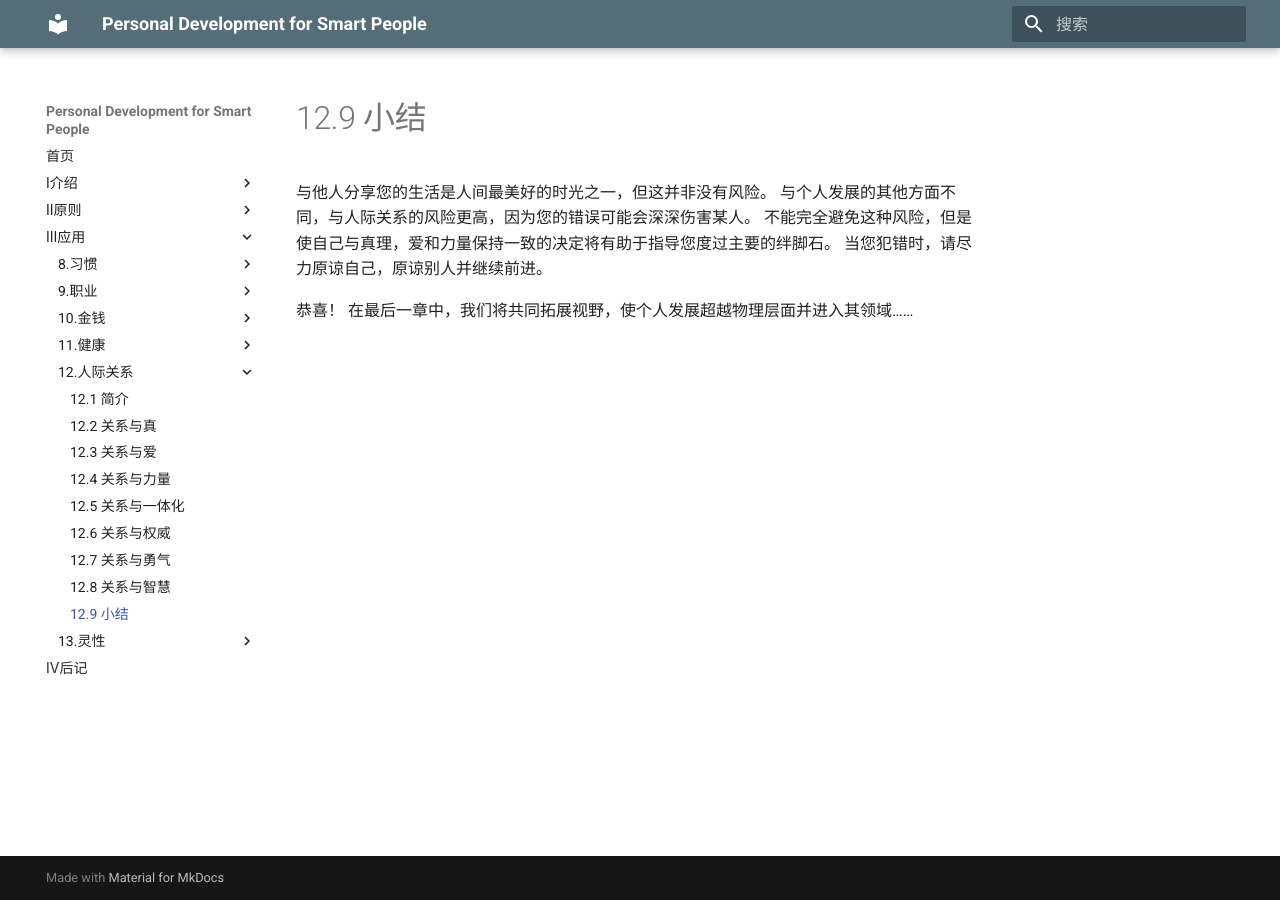
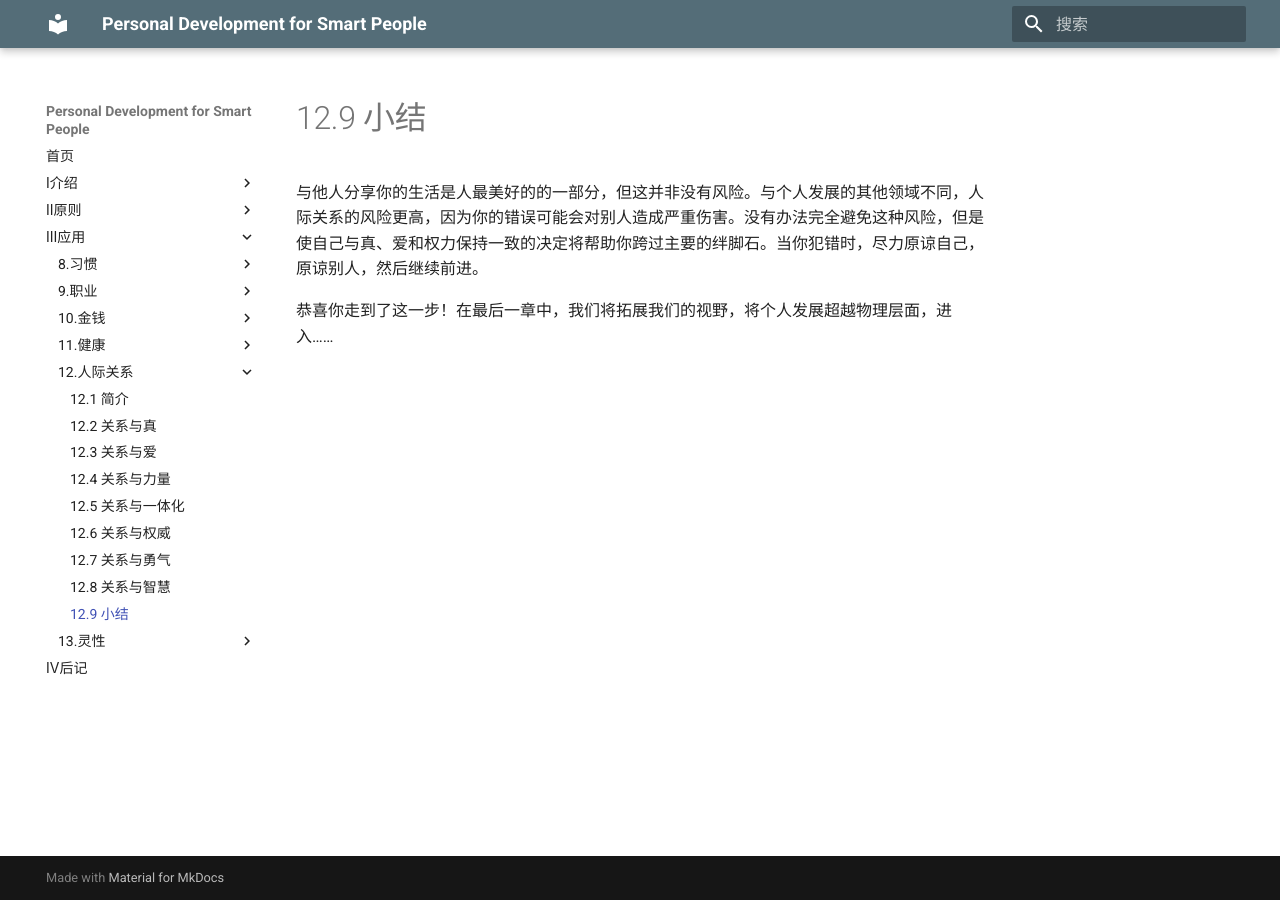
Before and after one commit to wtsnwei/pdsp, an MkDocs documentation site: the page built from docs/3.Application/12.relationships/08.小结.md, in a window 1280 px wide. Built offline with MkDocs 1.6.1 and Material for MkDocs 9.7.7, drawn with Linux system fonts in a browser that asks for light colours.

Commit message:
校对完了relationships中《小结》这一节

```diff
--- a/docs/3.Application/12.relationships/08.小结.md
+++ b/docs/3.Application/12.relationships/08.小结.md
@@ -1,3 +1,3 @@
-与他人分享您的生活是人间最美好的时光之一，但这并非没有风险。 与个人发展的其他方面不同，与人际关系的风险更高，因为您的错误可能会深深伤害某人。 不能完全避免这种风险，但是使自己与真理，爱和力量保持一致的决定将有助于指导您度过主要的绊脚石。 当您犯错时，请尽力原谅自己，原谅别人并继续前进。
+与他人分享你的生活是人最美好的的一部分，但这并非没有风险。与个人发展的其他领域不同，人际关系的风险更高，因为你的错误可能会对别人造成严重伤害。没有办法完全避免这种风险，但是使自己与真、爱和权力保持一致的决定将帮助你跨过主要的绊脚石。当你犯错时，尽力原谅自己，原谅别人，然后继续前进。
 
-恭喜！ 在最后一章中，我们将共同拓展视野，使个人发展超越物理层面并进入其领域……
+恭喜你走到了这一步！在最后一章中，我们将拓展我们的视野，将个人发展超越物理层面，进入……
```
